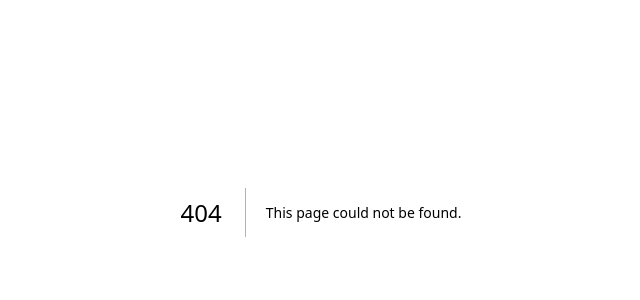
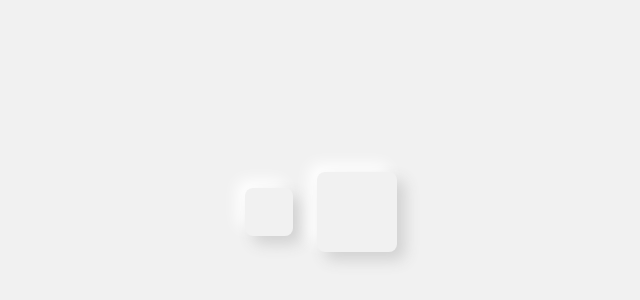
Before and after one commit to HunterECampbell/bingo, a Next.js app: page /bingo/current-numbers/CurrentNumbers in a window 1280 px wide. Before the commit this address had no page. Shown: the part 188-488 px from the top of the page, without its empty margins (319-959 px from the left). Built offline with nearby package versions, Linux system fonts and the light colour scheme.

Commit message:
Update UI 2

```diff
--- /dev/null
+++ b/src/pages/bingo/current-numbers/AnimatedView.tsx
@@ -0,0 +1,24 @@
+const AnimatedView = ({
+  carouselNums,
+}: {
+  carouselNums: [string, string, string, string];
+}) => {
+  return (
+    <div className="flex justify-center items-center">
+      <div
+        id="small-num"
+        className="raised-connected font-bold rounded-lg h-12 w-12 mx-3 flex justify-center items-center"
+      >
+        {carouselNums[1]}
+      </div>
+      <div
+        id="main-num"
+        className="raised-connected font-bold rounded-lg h-20 w-20 mx-3 flex justify-center items-center"
+      >
+        {carouselNums[2]}
+      </div>
+    </div>
+  );
+};
+
+export default AnimatedView;
--- /dev/null
+++ b/src/pages/bingo/current-numbers/CurrentNumbers.tsx
@@ -0,0 +1,36 @@
+import { useEffect, useState } from "react";
+
+import AnimatedView from "@/pages/bingo/current-numbers/AnimatedView";
+import DefaultView from "@/pages/bingo/current-numbers/DefaultView";
+
+const CurrentNumbers = ({ currentNum }: { currentNum: string }) => {
+  const [isAnimating, setIsAnimating] = useState(false);
+  const [carouselNums, setCarouselNums] = useState<
+    [string, string, string, string]
+  >(["", "", currentNum, ""]);
+
+  useEffect(() => {
+    setCarouselNums([
+      carouselNums[1],
+      carouselNums[2],
+      carouselNums[3],
+      currentNum,
+    ]);
+
+    // TODO: Do animation
+
+    // TODO: setCarouselNums again
+  }, [currentNum]);
+
+  return (
+    <div className="flex justify-center items-center">
+      {!isAnimating ? (
+        <DefaultView carouselNums={carouselNums} />
+      ) : (
+        <AnimatedView carouselNums={carouselNums} />
+      )}
+    </div>
+  );
+};
+
+export default CurrentNumbers;
--- /dev/null
+++ b/src/pages/bingo/current-numbers/DefaultView.tsx
@@ -0,0 +1,25 @@
+const DefaultView = ({
+  carouselNums,
+}: {
+  carouselNums: [string, string, string, string];
+}) => {
+  return (
+    <div className="flex justify-center items-center">
+      {carouselNums}
+      <div
+        id="small-num"
+        className="raised-connected font-bold rounded-lg h-12 w-12 mx-3 flex justify-center items-center"
+      >
+        {carouselNums[1]}
+      </div>
+      <div
+        id="main-num"
+        className="raised-connected font-bold rounded-lg h-20 w-20 mx-3 flex justify-center items-center"
+      >
+        {carouselNums[2]}
+      </div>
+    </div>
+  );
+};
+
+export default DefaultView;
```
